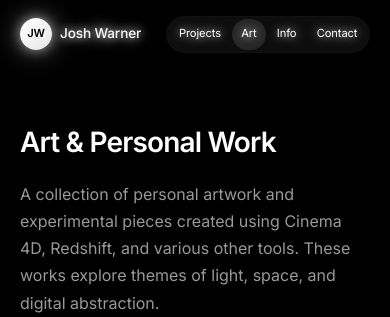
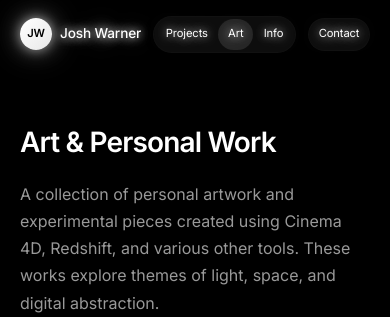
Before and after one commit to nahmedsoftsource/happinessmeter, a PHP site: page /happinessmeter/art.php in a window 390 px wide. Shown: the top 317 px of the page. Run offline with PHP 8.4, Linux system fonts and the light colour scheme; data comes from the database, SQL or seed files in the repository; some libraries are stand-ins or nearby versions; some web fonts are replaced.

Commit message:
Transparent header with centered nav and right-aligned contact
- Remove hover zoom effect from gallery images for seamless viewing
- Make header transparent (remove black background)
- Center nav (Projects, Art, Info) with glassmorphic pill style
- Move Contact to right side with matching glow effect
- Update responsive styles for new header layout

```diff
--- a/css/style.css
+++ b/css/style.css
@@ -40,9 +40,63 @@ header {
     display: flex;
     justify-content: space-between;
     align-items: center;
-    background: rgba(0, 0, 0, 0.95);
-    backdrop-filter: blur(20px);
-    -webkit-backdrop-filter: blur(20px);
+    background: transparent;
+}
+
+/* Header inner wrapper for 3-column layout: logo | nav | contact */
+.header-left,
+.header-center,
+.header-right {
+    display: flex;
+    align-items: center;
+}
+
+.header-left {
+    flex: 1;
+}
+
+.header-center {
+    flex: 0 0 auto;
+}
+
+.header-right {
+    flex: 1;
+    justify-content: flex-end;
+}
+
+/* Contact button with glow */
+.contact-btn {
+    color: var(--text-primary);
+    text-decoration: none;
+    font-size: 0.875rem;
+    font-weight: 400;
+    letter-spacing: -0.01em;
+    padding: 0.6rem 1.25rem;
+    border-radius: 100px;
+    background-color: rgba(240, 240, 240, 0.05);
+    backdrop-filter: blur(6px);
+    -webkit-backdrop-filter: blur(6px);
+    border: 1px solid rgba(51, 51, 51, 0.1);
+    box-shadow: rgba(0, 0, 0, 0.16) 0px 0px 10px 0px;
+    transition: var(--transition);
+    text-shadow:
+        0 0 8px rgba(255, 255, 255, 0.7),
+        0 0 16px rgba(255, 255, 255, 0.5),
+        0 0 24px rgba(255, 255, 255, 0.3);
+}
+
+.contact-btn:hover {
+    background: rgba(255, 255, 255, 0.08);
+    text-shadow:
+        0 0 12px rgba(255, 255, 255, 1),
+        0 0 24px rgba(255, 255, 255, 0.8),
+        0 0 36px rgba(255, 255, 255, 0.6),
+        0 0 48px rgba(255, 255, 255, 0.4);
+}
+
+.contact-btn.active {
+    color: var(--text-primary) !important;
+    background: rgba(255, 255, 255, 0.1);
 }
 
 .logo {
@@ -657,11 +711,6 @@ footer {
     width: 100%;
     height: auto;
     display: block;
-    transition: transform 0.4s ease;
-}
-
-.project-image-item:hover img {
-    transform: scale(1.02);
 }
 
 @keyframes fadeInImage {
@@ -806,6 +855,19 @@ body.modal-open {
         padding: 1rem 1.25rem;
     }
 
+    .header-left {
+        flex: 0 0 auto;
+    }
+
+    .header-right {
+        flex: 0 0 auto;
+    }
+
+    .contact-btn {
+        font-size: 0.8rem;
+        padding: 0.5rem 0.875rem;
+    }
+
     nav {
         gap: 2px;
         padding: 3px;
@@ -932,6 +994,11 @@ body.modal-open {
         padding: 2px;
     }
 
+    .contact-btn {
+        font-size: 0.7rem;
+        padding: 0.4rem 0.6rem;
+    }
+
     .logo-circle {
         width: 32px;
         height: 32px;
--- a/includes/header.php
+++ b/includes/header.php
@@ -21,14 +21,20 @@ $siteName = getSetting('site_name', 'Josh Warner');
 <body<?php echo isset($bodyClass) ? ' class="' . e($bodyClass) . '"' : ''; ?>>
     <!-- Header Navigation -->
     <header>
+        <div class="header-left">
             <div class="logo">
                 <div class="logo-circle"><?php echo e(substr($siteName, 0, 1) . substr(strrchr($siteName, ' ') ?: $siteName, 1, 1)); ?></div>
                 <span><?php echo e($siteName); ?></span>
             </div>
+        </div>
+        <div class="header-center">
             <nav>
                 <a href="index.php"<?php echo $currentPage === 'index' ? ' class="active"' : ''; ?>>Projects</a>
                 <a href="art.php"<?php echo $currentPage === 'art' ? ' class="active"' : ''; ?>>Art</a>
                 <a href="info.html"<?php echo $currentPage === 'info' ? ' class="active"' : ''; ?>>Info</a>
-            <a href="contact.html"<?php echo $currentPage === 'contact' ? ' class="active"' : ''; ?>>Contact</a>
             </nav>
+        </div>
+        <div class="header-right">
+            <a href="contact.html" class="contact-btn<?php echo $currentPage === 'contact' ? ' active' : ''; ?>">Contact</a>
+        </div>
     </header>
```
Lines whose indentation alone changed are shown as unchanged.
